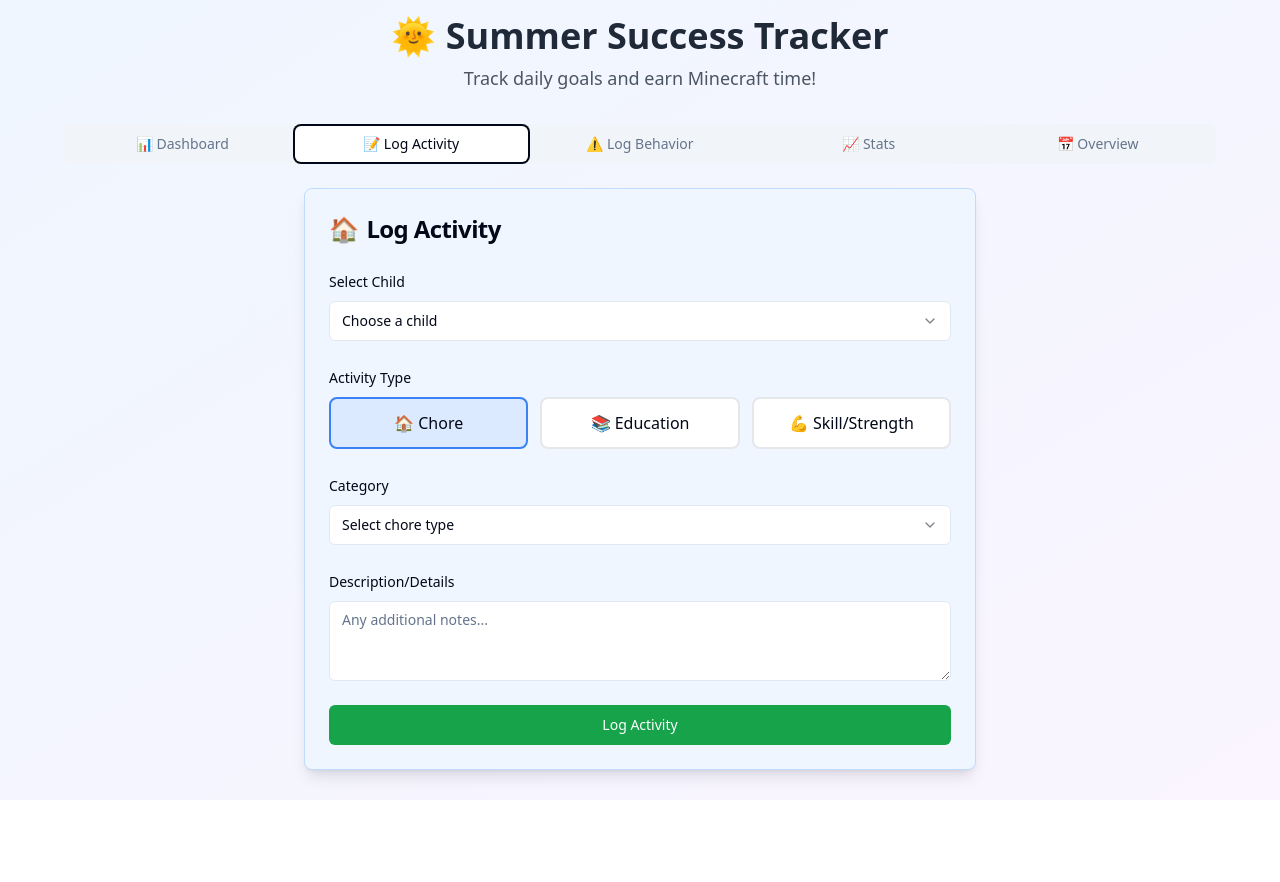
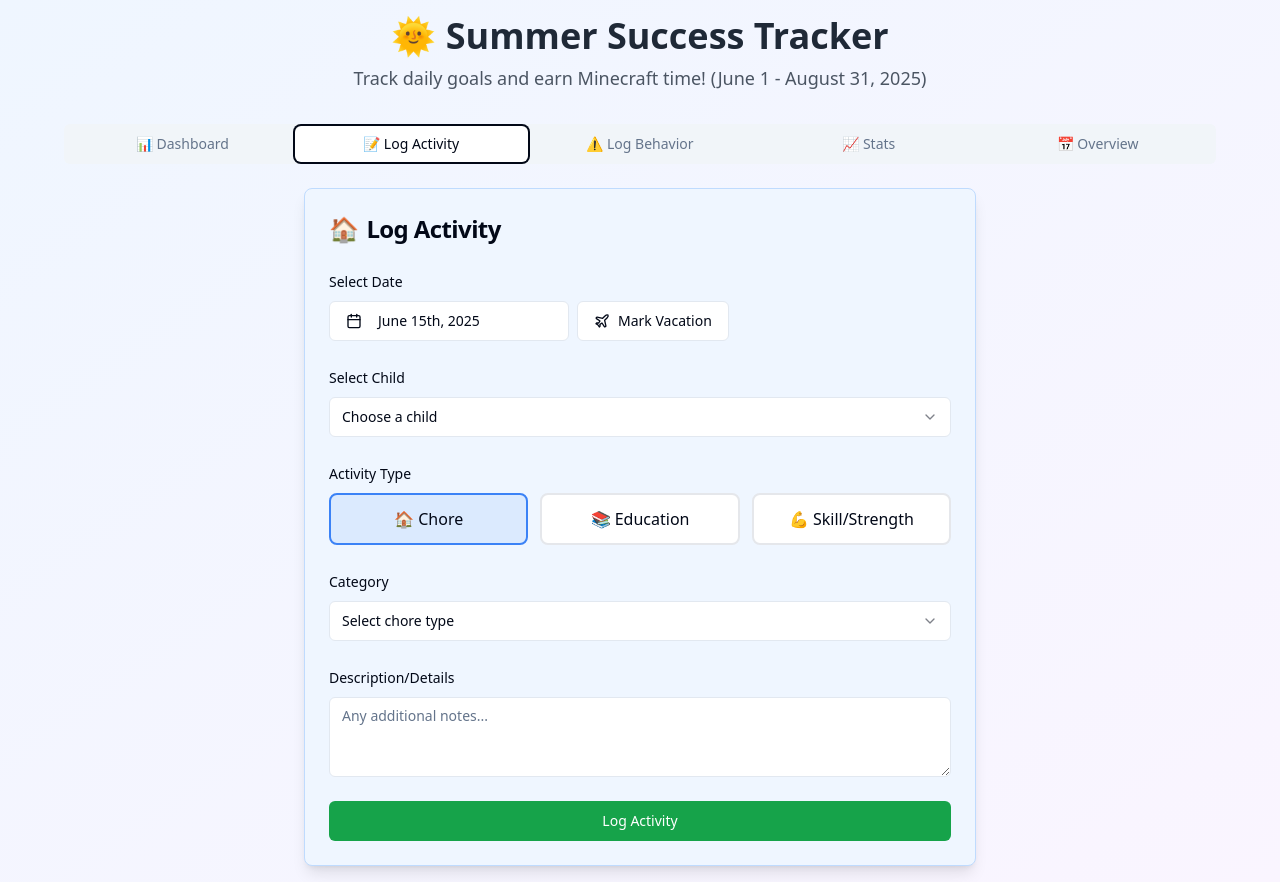
Before and after one commit to a-makelky/anthropic-summer-success, a React (Vite) app: page / in a window 1280 px wide. Both pictures are taken after a click on the tab "📝 Log Activity". Before the commit the page ends 800 px from the top, so only its background shows below. Built offline with nearby package versions, Linux system fonts and the light colour scheme.

Commit message:
Add date selection and vacation feature
Allow logging activities for past dates, set date range, and add vacation exemption.

```diff
--- a/package.json
+++ b/package.json
@@ -25,7 +25,7 @@
     "@radix-ui/react-label": "^2.1.0",
     "@radix-ui/react-menubar": "^1.1.1",
     "@radix-ui/react-navigation-menu": "^1.2.0",
-    "@radix-ui/react-popover": "^1.1.1",
+    "@radix-ui/react-popover": "^1.1.14",
     "@radix-ui/react-progress": "^1.1.0",
     "@radix-ui/react-radio-group": "^1.2.0",
     "@radix-ui/react-scroll-area": "^1.1.0",
--- a/src/components/ActivityLogger.tsx
+++ b/src/components/ActivityLogger.tsx
@@ -1,4 +1,3 @@
-
 import React, { useState } from 'react';
 import { Card, CardContent, CardHeader, CardTitle } from '@/components/ui/card';
 import { Button } from '@/components/ui/button';
@@ -6,7 +5,12 @@ import { Input } from '@/components/ui/input';
 import { Label } from '@/components/ui/label';
 import { Select, SelectContent, SelectItem, SelectTrigger, SelectValue } from '@/components/ui/select';
 import { Textarea } from '@/components/ui/textarea';
+import { Calendar } from '@/components/ui/calendar';
+import { Popover, PopoverContent, PopoverTrigger } from '@/components/ui/popover';
 import { toast } from 'sonner';
+import { format } from 'date-fns';
+import { CalendarIcon, Plane } from 'lucide-react';
+import { cn } from '@/lib/utils';
 
 interface Child {
   id: string;
@@ -27,6 +31,8 @@ interface Activity {
 interface ActivityLoggerProps {
   children: Child[];
   onAddActivity: (activity: Omit<Activity, 'id'>) => void;
+  vacationDays: string[];
+  onToggleVacation: (date: string) => void;
 }
 
 const choreOptions = [
@@ -62,14 +68,24 @@ const skillOptions = [
   'Art Practice'
 ];
 
-const ActivityLogger: React.FC<ActivityLoggerProps> = ({ children, onAddActivity }) => {
+const ActivityLogger: React.FC<ActivityLoggerProps> = ({
+  children,
+  onAddActivity,
+  vacationDays,
+  onToggleVacation
+}) => {
   const [selectedChild, setSelectedChild] = useState('');
   const [activityType, setActivityType] = useState<'chore' | 'education' | 'skill'>('chore');
   const [category, setCategory] = useState('');
   const [description, setDescription] = useState('');
   const [duration, setDuration] = useState('');
+  const [selectedDate, setSelectedDate] = useState<Date>(new Date());
 
-  const today = new Date().toISOString().split('T')[0];
+  const scheduleStart = new Date(2025, 5, 1); // June 1, 2025
+  const scheduleEnd = new Date(2025, 7, 31); // August 31, 2025
+
+  const selectedDateString = format(selectedDate, 'yyyy-MM-dd');
+  const isVacationDay = vacationDays.includes(selectedDateString);
 
   const getCategoryOptions = () => {
     switch (activityType) {
@@ -92,14 +108,19 @@ const ActivityLogger: React.FC<ActivityLoggerProps> = ({ children, onAddActivity
       return;
     }
 
+    if (isVacationDay) {
+      toast.error('Cannot log activities on vacation days');
+      return;
+    }
+
     const newActivity: Omit<Activity, 'id'> = {
       childId: selectedChild,
-      date: today,
+      date: selectedDateString,
       type: activityType,
       category,
       description,
       duration: duration ? parseInt(duration) : undefined,
-      completed: true // Mark as completed when logged
+      completed: true
     };
 
     onAddActivity(newActivity);
@@ -110,7 +131,13 @@ const ActivityLogger: React.FC<ActivityLoggerProps> = ({ children, onAddActivity
     setDuration('');
 
     const childName = children.find(c => c.id === selectedChild)?.name;
-    toast.success(`Activity logged for ${childName}!`);
+    toast.success(`Activity logged for ${childName} on ${format(selectedDate, 'MMM d, yyyy')}!`);
+  };
+
+  const handleToggleVacation = () => {
+    onToggleVacation(selectedDateString);
+    const action = isVacationDay ? 'unmarked' : 'marked';
+    toast.success(`${format(selectedDate, 'MMM d, yyyy')} ${action} as vacation day`);
   };
 
   const getActivityIcon = () => {
@@ -151,6 +178,57 @@ const ActivityLogger: React.FC<ActivityLoggerProps> = ({ children, onAddActivity
 
         <CardContent>
           <form onSubmit={handleSubmit} className="space-y-6">
+            {/* Date Selection */}
+            <div className="space-y-2">
+              <Label>Select Date</Label>
+              <div className="flex gap-2">
+                <Popover>
+                  <PopoverTrigger asChild>
+                    <Button
+                      variant="outline"
+                      className={cn(
+                        "w-[240px] justify-start text-left font-normal",
+                        !selectedDate && "text-muted-foreground"
+                      )}
+                    >
+                      <CalendarIcon className="mr-2 h-4 w-4" />
+                      {selectedDate ? format(selectedDate, "PPP") : <span>Pick a date</span>}
+                    </Button>
+                  </PopoverTrigger>
+                  <PopoverContent className="w-auto p-0" align="start">
+                    <Calendar
+                      mode="single"
+                      selected={selectedDate}
+                      onSelect={(date) => date && setSelectedDate(date)}
+                      disabled={(date) =>
+                        date < scheduleStart || date > scheduleEnd
+                      }
+                      initialFocus
+                      className="p-3 pointer-events-auto"
+                    />
+                  </PopoverContent>
+                </Popover>
+
+                <Button
+                  type="button"
+                  variant={isVacationDay ? "default" : "outline"}
+                  onClick={handleToggleVacation}
+                  className={cn(
+                    "flex items-center gap-2",
+                    isVacationDay && "bg-orange-500 hover:bg-orange-600"
+                  )}
+                >
+                  <Plane className="w-4 h-4" />
+                  {isVacationDay ? 'Vacation Day' : 'Mark Vacation'}
+                </Button>
+              </div>
+              {isVacationDay && (
+                <p className="text-sm text-orange-600 font-medium">
+                  This day is marked as vacation - activities cannot be logged
+                </p>
+              )}
+            </div>
+
             {/* Child Selection */}
             <div className="space-y-2">
               <Label htmlFor="child">Select Child</Label>
@@ -246,8 +324,12 @@ const ActivityLogger: React.FC<ActivityLoggerProps> = ({ children, onAddActivity
               </div>
             )}
 
-            <Button type="submit" className="w-full bg-green-600 hover:bg-green-700 text-white py-3">
-              Log Activity
+            <Button
+              type="submit"
+              className="w-full bg-green-600 hover:bg-green-700 text-white py-3"
+              disabled={isVacationDay}
+            >
+              {isVacationDay ? 'Cannot Log on Vacation Day' : 'Log Activity'}
             </Button>
           </form>
         </CardContent>
--- a/src/pages/Index.tsx
+++ b/src/pages/Index.tsx
@@ -52,38 +52,78 @@ const Index = () => {
 
   const [activities, setActivities] = useState<Activity[]>([]);
   const [behaviors, setBehaviors] = useState<Behavior[]>([]);
+  const [vacationDays, setVacationDays] = useState<string[]>([]);
   const [activeTab, setActiveTab] = useState('dashboard');
 
   const today = new Date().toISOString().split('T')[0];
 
-  // Calculate daily progress for each child
-  const calculateDailyProgress = (childId: string): DailyProgress => {
-    const todayActivities = activities.filter(a => a.childId === childId && a.date === today);
-    const todayBehaviors = behaviors.filter(b => b.childId === childId && b.date === today);
+  // Load data from localStorage on component mount
+  useEffect(() => {
+    const savedActivities = localStorage.getItem('summer-tracker-activities');
+    const savedBehaviors = localStorage.getItem('summer-tracker-behaviors');
+    const savedVacationDays = localStorage.getItem('summer-tracker-vacation-days');
 
-    const academicTime = todayActivities
+    if (savedActivities) {
+      setActivities(JSON.parse(savedActivities));
+    }
+    if (savedBehaviors) {
+      setBehaviors(JSON.parse(savedBehaviors));
+    }
+    if (savedVacationDays) {
+      setVacationDays(JSON.parse(savedVacationDays));
+    }
+  }, []);
+
+  // Save data to localStorage whenever state changes
+  useEffect(() => {
+    localStorage.setItem('summer-tracker-activities', JSON.stringify(activities));
+  }, [activities]);
+
+  useEffect(() => {
+    localStorage.setItem('summer-tracker-behaviors', JSON.stringify(behaviors));
+  }, [behaviors]);
+
+  useEffect(() => {
+    localStorage.setItem('summer-tracker-vacation-days', JSON.stringify(vacationDays));
+  }, [vacationDays]);
+
+  // Calculate daily progress for each child (excluding vacation days)
+  const calculateDailyProgress = (childId: string, date: string = today): DailyProgress => {
+    // If it's a vacation day, return zero progress
+    if (vacationDays.includes(date)) {
+      return {
+        childId,
+        date,
+        academicTime: 0,
+        skillTime: 0,
+        choresCompleted: 0,
+        minecraftTime: 0
+      };
+    }
+
+    const dateActivities = activities.filter(a => a.childId === childId && a.date === date);
+    const dateBehaviors = behaviors.filter(b => b.childId === childId && b.date === date);
+
+    const academicTime = dateActivities
       .filter(a => a.type === 'education' && a.completed)
       .reduce((sum, a) => sum + (a.duration || 0), 0);
 
-    const skillTime = todayActivities
+    const skillTime = dateActivities
       .filter(a => a.type === 'skill' && a.completed)
       .reduce((sum, a) => sum + (a.duration || 0), 0);
 
-    const choresCompleted = todayActivities
+    const choresCompleted = dateActivities
       .filter(a => a.type === 'chore' && a.completed).length;
 
-    // Base minecraft time: 45 minutes if all goals met
     const goalsReached = academicTime >= 120 && skillTime >= 60 && choresCompleted >= 2;
     const baseMinecraftTime = goalsReached ? 45 : 0;
 
-    // Deductions from behavior
-    const totalDeductions = todayBehaviors.reduce((sum, b) => sum + b.deduction, 0);
-
+    const totalDeductions = dateBehaviors.reduce((sum, b) => sum + b.deduction, 0);
     const minecraftTime = Math.max(0, baseMinecraftTime - totalDeductions);
 
     return {
       childId,
-      date: today,
+      date,
       academicTime,
       skillTime,
       choresCompleted,
@@ -113,6 +153,16 @@ const Index = () => {
     ));
   };
 
+  const toggleVacationDay = (date: string) => {
+    setVacationDays(prev =>
+      prev.includes(date)
+        ? prev.filter(d => d !== date)
+        : [...prev, date]
+    );
+  };
+
+  const isVacationDay = vacationDays.includes(today);
+
   return (
     <div className="min-h-screen bg-gradient-to-br from-blue-50 to-purple-50 p-4">
       <div className="max-w-6xl mx-auto">
@@ -121,7 +171,7 @@ const Index = () => {
             🌞 Summer Success Tracker
           </h1>
           <p className="text-gray-600 text-lg">
-            Track daily goals and earn Minecraft time!
+            Track daily goals and earn Minecraft time! (June 1 - August 31, 2025)
           </p>
         </div>
 
@@ -135,13 +185,29 @@ const Index = () => {
           </TabsList>
 
           <TabsContent value="dashboard" className="space-y-6">
+            {isVacationDay && (
+              <Card className="bg-orange-50 border-orange-200">
+                <CardContent className="p-4 text-center">
+                  <div className="flex items-center justify-center gap-2 text-orange-700">
+                    <span className="text-2xl">🏖️</span>
+                    <span className="font-semibold text-lg">Vacation Day!</span>
+                  </div>
+                  <p className="text-orange-600 text-sm mt-1">
+                    No goals tracking today - enjoy your break!
+                  </p>
+                </CardContent>
+              </Card>
+            )}
+
             <div className="grid md:grid-cols-2 gap-6">
               {children.map(child => {
                 const progress = calculateDailyProgress(child.id);
                 const todayActivities = activities.filter(a => a.childId === child.id && a.date === today);
 
                 return (
-                  <Card key={child.id} className="bg-white shadow-lg border-2 border-blue-200">
+                  <Card key={child.id} className={`shadow-lg border-2 ${
+                    isVacationDay ? 'border-orange-200 bg-orange-50' : 'border-blue-200 bg-white'
+                  }`}>
                     <CardHeader className="pb-4">
                       <CardTitle className="flex items-center justify-between text-2xl">
                         <span className="text-blue-700">{child.name}</span>
@@ -254,7 +320,12 @@ const Index = () => {
           </TabsContent>
 
           <TabsContent value="log-activity">
-            <ActivityLogger children={children} onAddActivity={addActivity} />
+            <ActivityLogger
+              children={children}
+              onAddActivity={addActivity}
+              vacationDays={vacationDays}
+              onToggleVacation={toggleVacationDay}
+            />
           </TabsContent>
 
           <TabsContent value="log-behavior">
@@ -267,6 +338,7 @@ const Index = () => {
               activities={activities}
               behaviors={behaviors}
               calculateDailyProgress={calculateDailyProgress}
+              vacationDays={vacationDays}
             />
           </TabsContent>
 
@@ -275,6 +347,7 @@ const Index = () => {
               children={children}
               activities={activities}
               behaviors={behaviors}
+              vacationDays={vacationDays}
             />
           </TabsContent>
         </Tabs>
```
Also changed, not shown: 1 other file (tests, documents, lock files or other folders).
